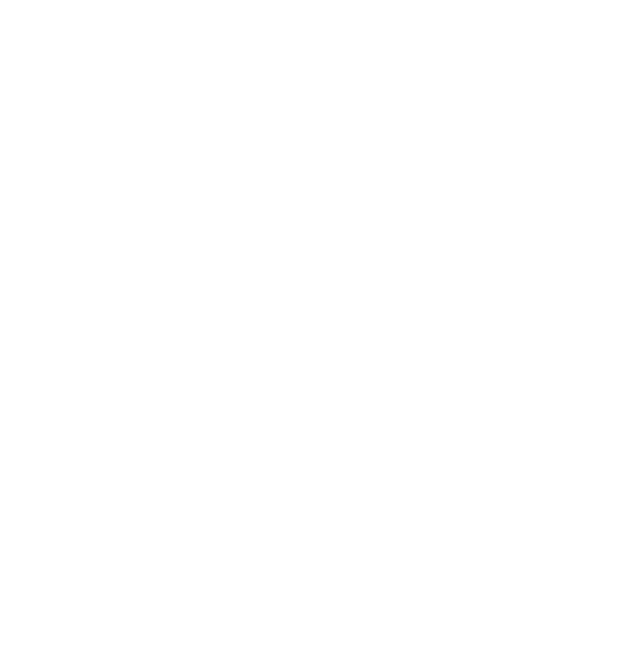
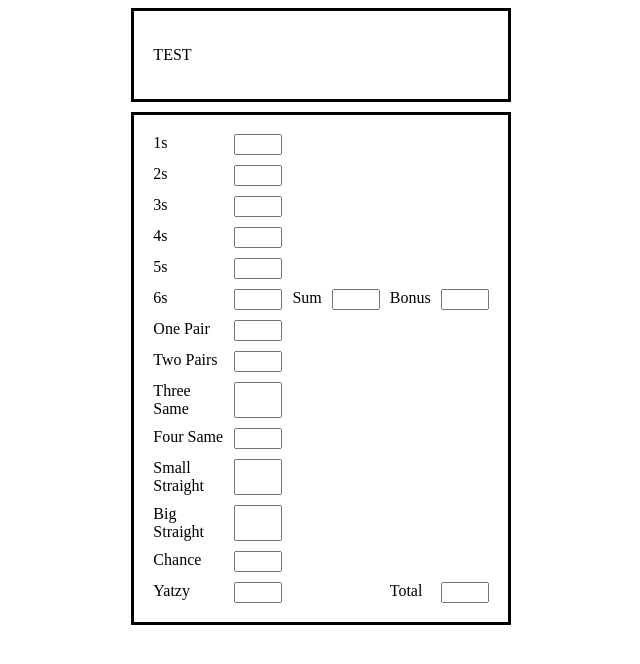
Before and after one commit to madshust/L07---Yatzy, a plain HTML site: page index.html in a window 1280 px wide. Shown: the whole page, without its empty margins (319-959 px from the left). Drawn offline with Linux system fonts and the light colour scheme.

Commit message:
lidt af hvert

```diff
--- a/index.html
+++ b/index.html
@@ -1,11 +1,38 @@
 <!DOCTYPE html>
 <html lang="en">
+
 <head>
     <meta charset="UTF-8">
     <meta name="viewport" content="width=device-width, initial-scale=1.0">
+    <link rel="stylesheet" href="style.css">
     <title>Test</title>
 </head>
+
 <body>
+    <div id="mainbox">
+        <div class="container" id="dices">
+            <p>TEST</p>
+        </div>
+        <div class="container" id="scoreboard">
+            <label for="1s" class="left">1s</label><input readonly id="1s" class="number">
+            <label for="2s" class="left">2s</label><input readonly id="2s" class="number">
+            <label for="3s" class="left">3s</label><input readonly id="3s" class="number">
+            <label for="4s" class="left">4s</label><input readonly id="4s" class="number">
+            <label for="5s" class="left">5s</label><input readonly id="5s" class="number">
+            <label for="6s" class="left">6s</label><input readonly id="6s" class="number">
+            <label for="1pair" class="left">One Pair</label><input readonly id="1pair" class="number">
+            <label for="2pair" class="left">Two Pairs</label><input readonly id="2pair" class="number">
+            <label for="3same" class="left">Three Same</label><input readonly id="3same" class="number">
+            <label for="4same" class="left">Four Same</label><input readonly id="4same" class="number">
+            <label for="small" class="left">Small Straight</label><input readonly id="small" class="number">
+            <label for="big" class="left">Big Straight</label><input readonly id="big" class="number">
+            <label for="chance" class="left">Chance</label><input readonly id="chance" class="number">
+            <label for="yatzy" class="left">Yatzy</label><input readonly id="yatzy" class="number">
+            <label for="sum" class="sumLabel">Sum</label><input readonly class="sum">
+            <label for="bonus" class="bonusLabel">Bonus</label><input readonly class="bonus">
+            <label for="total" class="totalLabel">Total</label><input readonly class="total">
+        </div>
+    </div>
+</body>
 
-</body>
 </html>
--- /dev/null
+++ b/style.css
@@ -0,0 +1,61 @@
+#mainbox {
+    display: grid;
+    max-width: 30%;
+    margin: auto;
+    row-gap: 10px;
+}
+
+.container {
+    display: grid;
+    grid-template-columns: 1fr 0.2fr 0.1fr 0.1fr 0.1fr 0.5fr;
+    grid-template-rows: auto;
+    gap: 10px;
+    border:solid;
+    padding: 5%;
+}
+
+input {
+    max-width: 3em;
+}
+
+
+.left {
+    grid-column: 1;
+}
+
+.number {
+    grid-column: 2;
+}
+
+.sum {
+    grid-column: 4;
+    grid-row: 6
+
+}
+
+.sumLabel {
+    grid-column: 3;
+    grid-row: 6;
+}
+
+.bonus {
+    grid-column: 6;
+    grid-row: 6;
+}
+
+.bonusLabel {
+    grid-column: 5;
+    grid-row: 6;
+}
+
+.total {
+    grid-column: 6;
+}
+
+.totalLabel {
+    grid-column: 5;
+}
+
+input {
+    max-width: 3em;
+}
```
Also changed, not shown: png/dice-six-faces-five.png (added), png/dice-six-faces-four.png (added), png/dice-six-faces-one.png (added), png/dice-six-faces-six.png (added), png/dice-six-faces-three.png (added), png/dice-six-faces-two.png (added).
